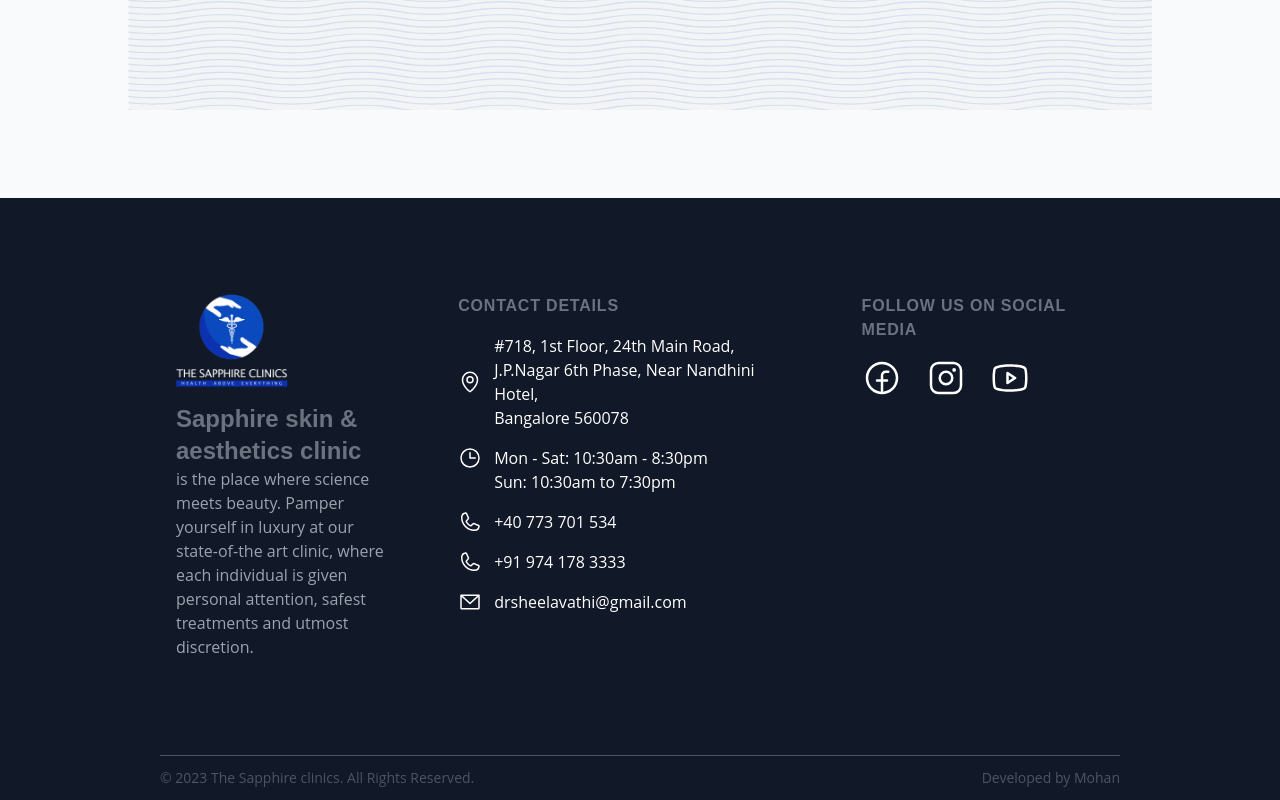
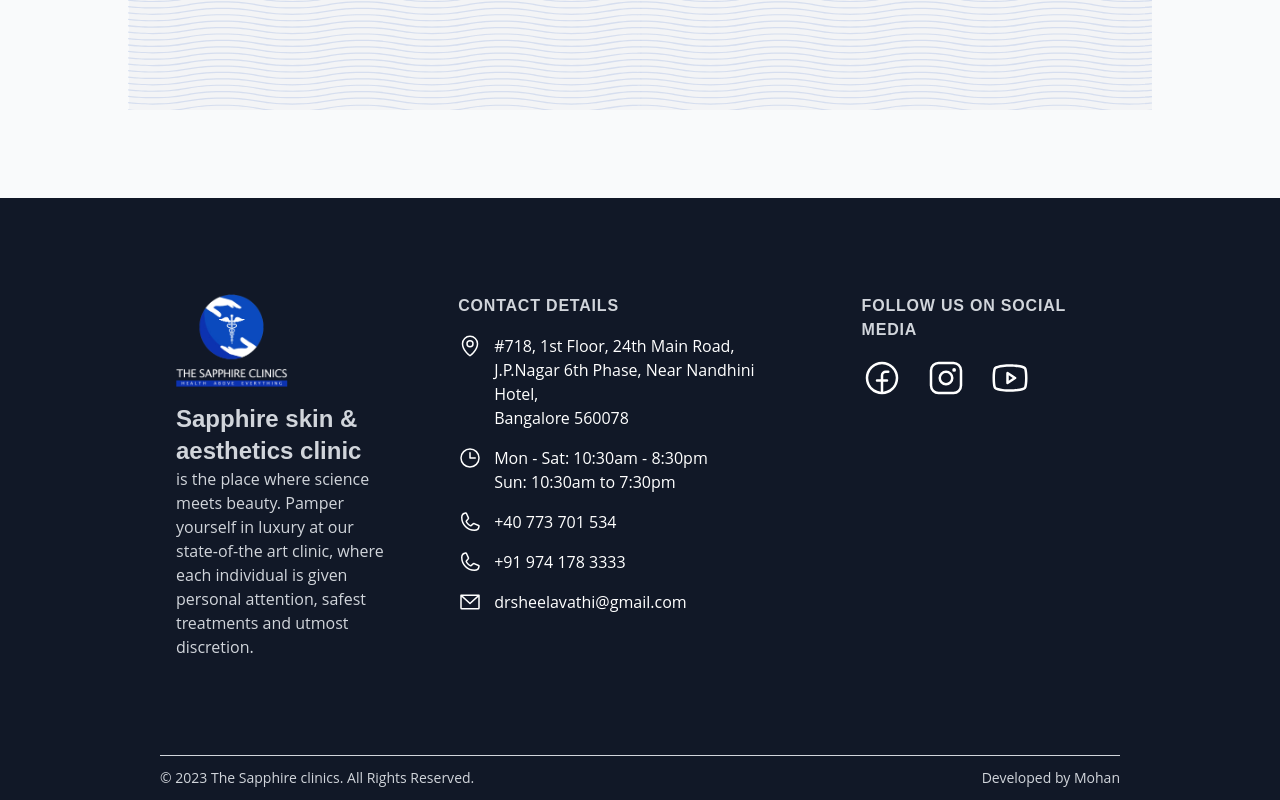
Before and after one commit to mohansky/sapphireclinic, a Next.js app: page / in a window 1280 px wide. Shown: the part 3199-3999 px from the top of the page. Built offline with nearby package versions, Linux system fonts and the light colour scheme.

Commit message:
Add files via upload

```diff
--- a/components/layout/footer.js
+++ b/components/layout/footer.js
@@ -10,15 +10,15 @@ export default function Footer() {
           <div className="w-full lg:w-2/6 lg:mx-4 lg:pr-8">
             <Image
               src="/images/sclogo.png"
-              alt=""
+              alt="The Sapphire Clinic"
               className="w-28 mb-4"
               width={150}
               height={150}
             />
-            <h3 className="font-bold text-2xl  text-gray-500">
+            <h3 className="font-bold text-2xl  text-gray-300">
               Sapphire skin & aesthetics clinic
             </h3>
-            <p className="text-gray-400">
+            <p className="text-gray-300">
               is the place where science meets beauty. Pamper yourself in luxury
               at our state-of-the art clinic, where each individual is given
               personal attention, safest treatments and utmost discretion.
@@ -26,15 +26,15 @@ export default function Footer() {
           </div>
 
           <div className="w-full lg:w-3/6 mt-8 lg:mt-0 lg:mx-4 lg:pr-8">
-            <h6 className="uppercase tracking-wider font-semibold text-gray-500">
+            <h6 className="uppercase tracking-wider font-semibold text-gray-300">
               Contact Details
             </h6>
             <ul className="mt-4">
-              <li className="mt-4 cursor-text flex ">
+              <li className="mt-4 sc-link cursor-text flex ">
               <a
                   href="https://www.google.com/maps/dir//Sapphire+Skin+%26+Aesthetics+Clinic+6th+Phase+721,+24th+Main+Rd,+Marenahalli,+J+P+Nagar+Phase+5,+J.+P.+Nagar+Bengaluru,+Karnataka+560078/@12.9048941,77.5855534,15z/data=!4m8!4m7!1m0!1m5!1m1!1s0x3bae15135995af1f:0xc650d0e6015f26c8!2m2!1d77.5855534!2d12.9048941"
                   title="Directions"
-                  className="flex items-center"
+                  className="flex"
                   target="blank"
                 >
                 <span>
@@ -96,12 +96,12 @@ export default function Footer() {
           </div>
 
           <div className="w-full lg:w-2/6 mt-8 lg:mt-0 lg:mx-4">
-            <h6 className="uppercase tracking-wider font-semibold text-gray-500">
+            <h6 className="uppercase tracking-wider font-semibold text-gray-300">
             Follow us on Social media
             </h6>
-            <ul className="flex mt-4  text-white">
+            <ul className="flex mt-4 text-white">
               <li>
-                <Link href="#" target="_blank" title="">
+                <Link href="#" target="_blank" title="Facebook" aria-label="Facebook">
                   <Icon
                     icon="ph:facebook-logo"
                     className="sc-link-icon"
@@ -110,7 +110,7 @@ export default function Footer() {
               </li>
 
               <li className="ml-6">
-                <Link href="#" target="_blank" title="">
+                <Link href="#" target="_blank" title="Instagram" aria-label="Instagram">
                   <Icon
                     icon="ph:instagram-logo"
                     className="sc-link-icon"
@@ -119,7 +119,7 @@ export default function Footer() {
               </li>
 
               <li className="ml-6">
-                <Link href="#" target="_blank" title="">
+                <Link href="#" target="_blank" title="Youtube" aria-label="Youtube">
                   <Icon
                     icon="ph:youtube-logo"
                     className="sc-link-icon"
@@ -130,13 +130,13 @@ export default function Footer() {
           </div>
         </div>
         <div className="pt-12 lg:pt-24 pb-3">
-          <hr className="pb-3 border-t-1 border-gray-600"/>
+          <hr className="pb-3 border-t-1 border-gray-300"/>
           <div className="flex justify-between">
-            <p className="text-sm text-gray-600 ">
+            <p className="text-sm text-gray-300 ">
               © {new Date().getFullYear()} The Sapphire clinics. All Rights
               Reserved.
             </p>
-            <p className="text-sm text-gray-600 ">Developed by Mohan</p>
+            <p className="text-sm text-gray-300 ">Developed by Mohan</p>
           </div>
         </div>
       </footer>
--- a/components/layout/navbar.js
+++ b/components/layout/navbar.js
@@ -28,17 +28,19 @@ export default function NavBar() {
               <div className="md:hidden">
                 <button
                   className="p-2 text-gray-700 rounded-md outline-none focus:border-none focus:bordborder-none ease-in-out duration-500"
-                  onClick={() => setNavbar(!navbar)}
+                  onClick={() => setNavbar(!navbar)} aria-label="Menu"
                 >
                   {navbar ? (
                     <Icon
                       icon="ph:x"
                       className="w-8 h-8 text-white ease-in-out duration-500 focus:border-none active:border-none"
+                      aria-label="Close Menu"
                     />
                   ) : (
                     <Icon
                       icon="ph:list"
                       className="w-8 h-8 text-white ease-in-out duration-500 focus:border-none active:border-none"
+                      aria-label="Open Menu"
                     />
                   )}
                 </button>
```
